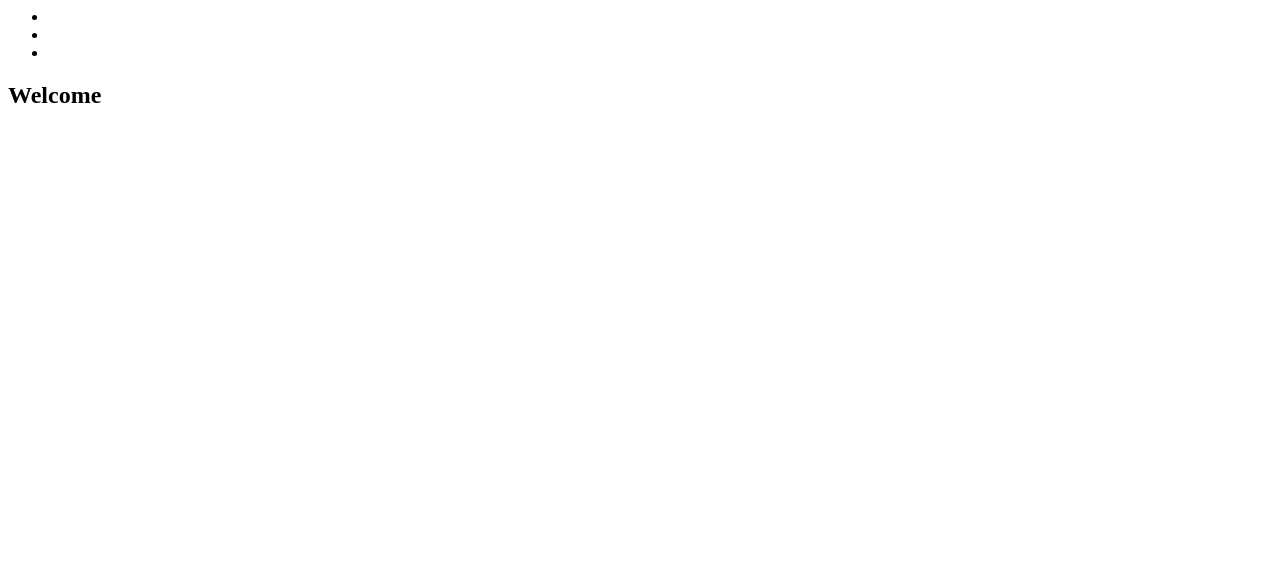
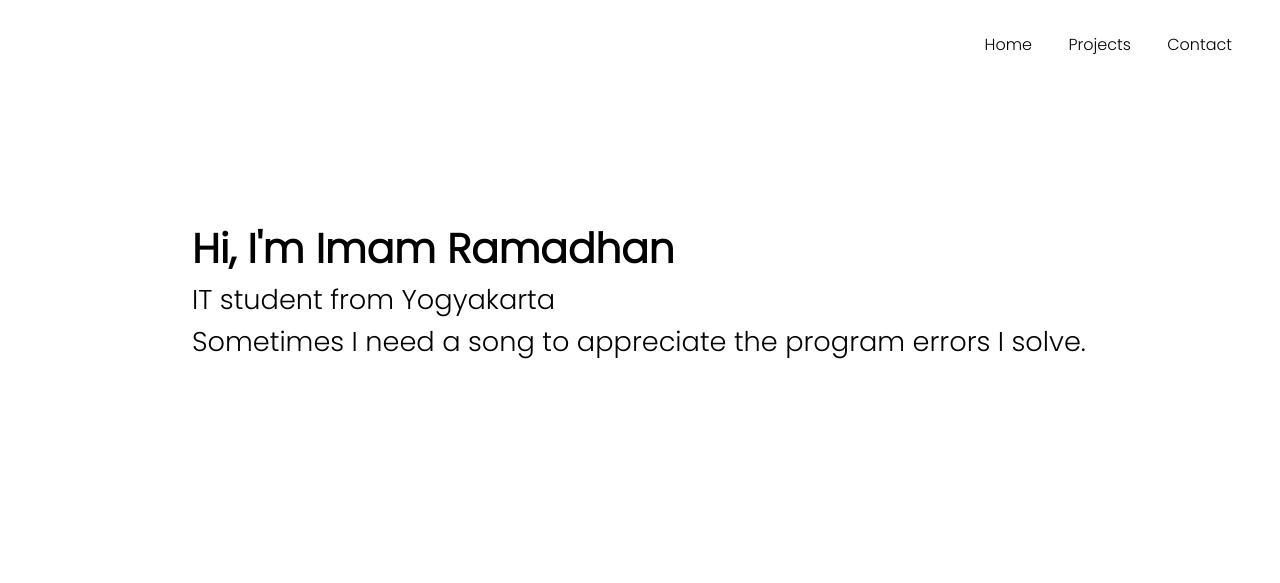
Before and after one commit to imamrdn/personal-portofolio, a plain HTML site: page index.html in a window 1280 px wide. Drawn offline with Linux system fonts and the light colour scheme.

Commit message:
welcom-section

```diff
--- a/index.html
+++ b/index.html
@@ -2,6 +2,7 @@
 <head>
     <meta charset="UTF-8">
     <meta name="viewport" content="width=device-width, initial-scale=1.0">
+    <link rel="stylesheet" href="style.css">
     <title>personal-portofolio</title>
 </head>
 <body>
@@ -10,9 +11,9 @@
 
     <nav id="navbar">
         <ul>
-            <li><a href=""></a></li>
-            <li><a href=""></a></li>
-            <li><a href=""></a></li>
+            <li><a href="">Home</a></li>
+            <li><a href="">Projects</a></li>
+            <li><a href="">Contact</a></li>
         </ul>
     </nav>
 
@@ -21,7 +22,11 @@
     <!-- welcome section -->
 
     <section id="welcome-section">
-        <h1>Welcome</h1>
+        <div class="welcome">
+            <h1>Hi, I'm Imam Ramadhan</h1>
+            <p>IT student from Yogyakarta</p>
+            <p>Sometimes I need a song to appreciate the program errors I solve.</p>
+        </div>
     </section>
 
     <!-- end welcome section -->
--- a/style.css
+++ b/style.css
@@ -1 +1,30 @@
+@import url('https://fonts.googleapis.com/css2?family=Poppins:wght@300&display=swap');
+
+*   {
+    padding: 0;
+    margin: 0;
+    font-family: 'Poppins';
+}
+
+#navbar {
+    float: right;
+    margin: 2em;
+}
+
+li{
+    display: inline;
+    padding: 1em;
+}
+
+a {
+    text-decoration: none;
+    color: black;
+}
+
+.welcome   {
+    padding: 8em 0 ;
+    width: 70%;
+    margin: auto;
+    font-size: 1.7em;
+}
 /* media query */
```
